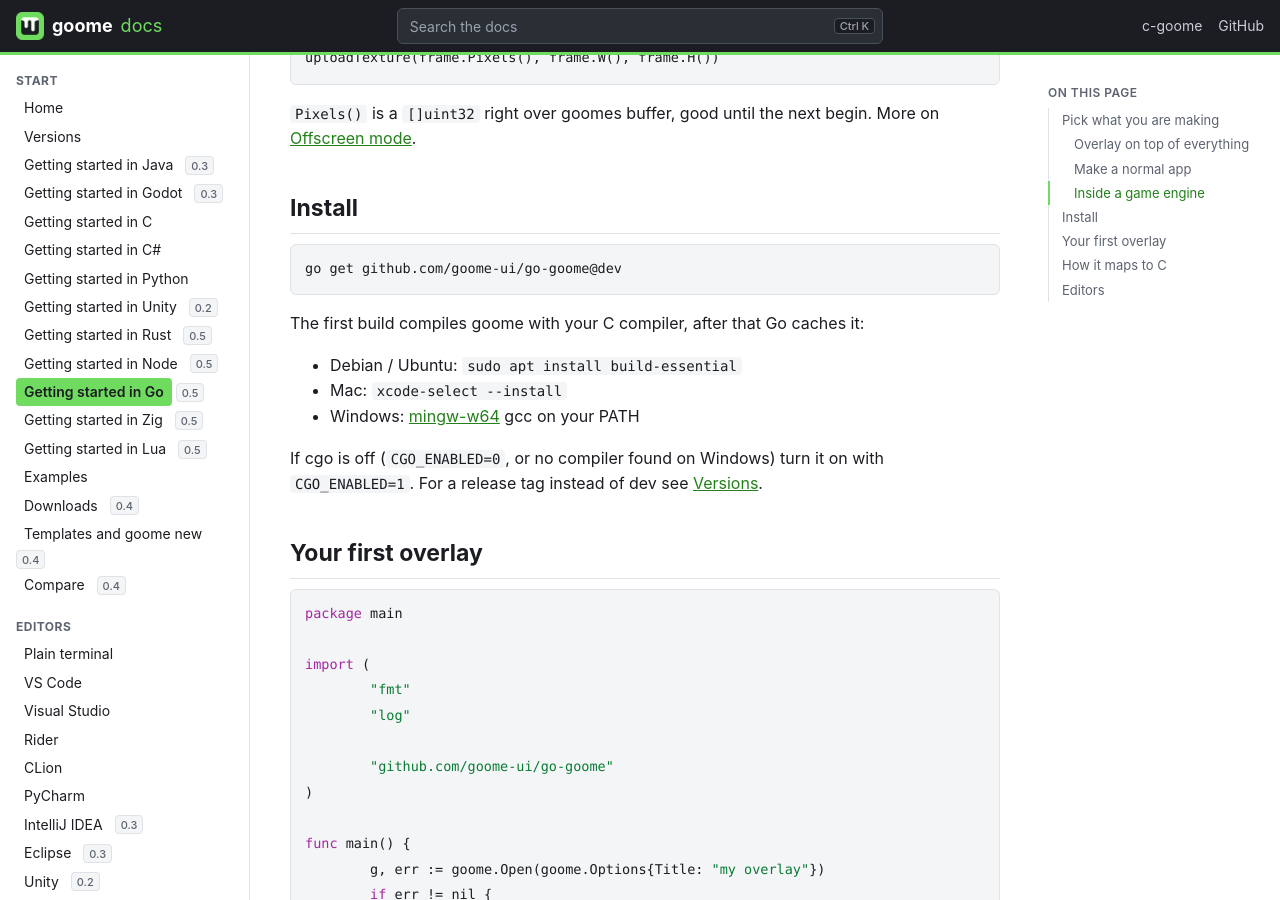
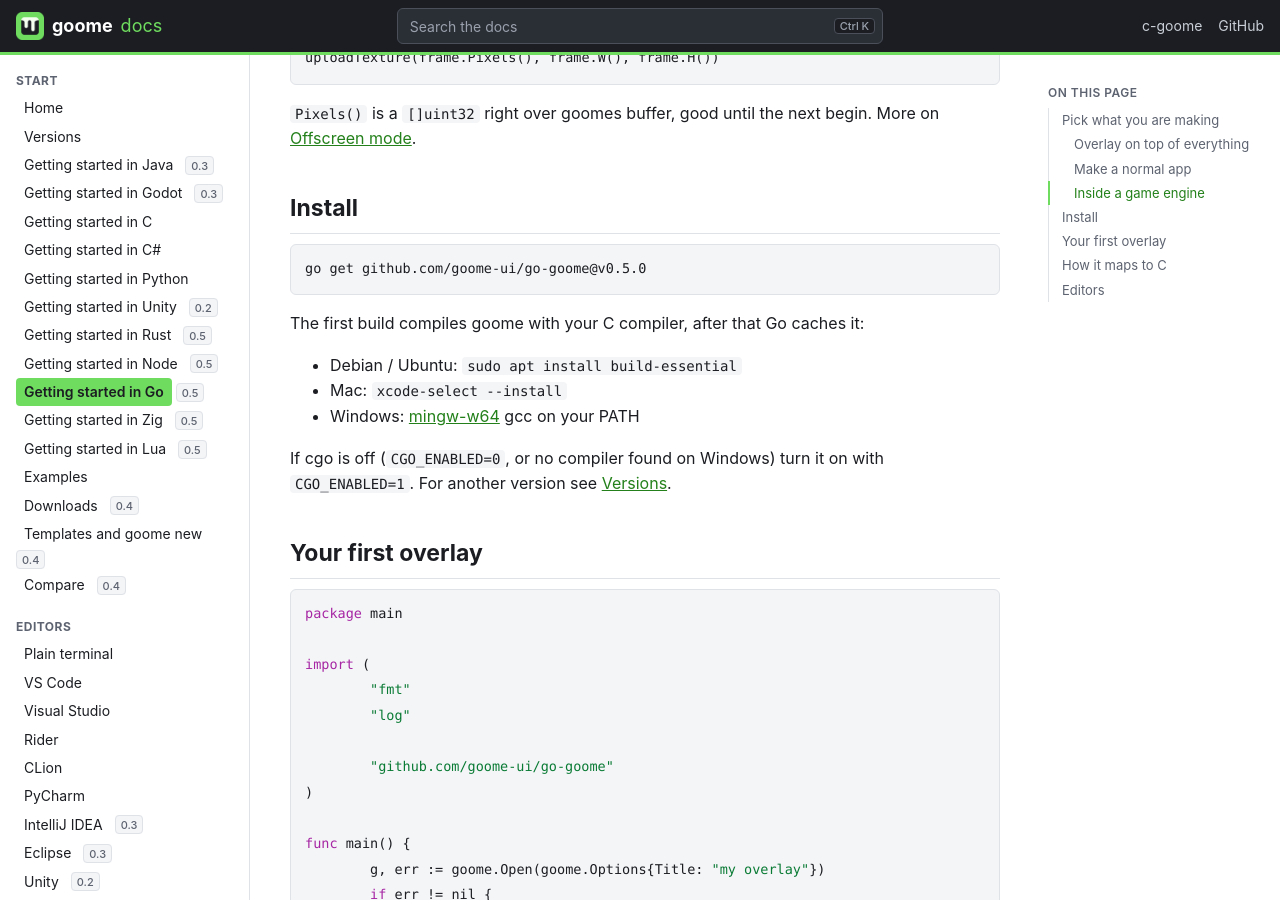
Before and after one commit to goome-ui/docs, a Jekyll site: the page built from pages/start-go.md, in a window 1280 px wide and 900 px high, scrolled down 1701 px. Built offline with Jekyll 4.4.1, drawn with Linux system fonts in a browser that asks for light colours.

Commit message:
Fix start page samples and pin 0.5.0

````diff
--- a/pages/start-go.md
+++ b/pages/start-go.md
@@ -76,7 +76,7 @@ uploadTexture(frame.Pixels(), frame.W(), frame.H())
 ## Install
 
 ```sh
-go get github.com/goome-ui/go-goome@dev
+go get github.com/goome-ui/go-goome@v0.5.0
 ```
 
 The first build compiles goome with your C compiler, after that Go caches it:
@@ -85,7 +85,7 @@ The first build compiles goome with your C compiler, after that Go caches it:
 - Mac: `xcode-select --install`
 - Windows: [mingw-w64](https://www.mingw-w64.org/) gcc on your PATH
 
-If cgo is off (`CGO_ENABLED=0`, or no compiler found on Windows) turn it on with `CGO_ENABLED=1`. For a release tag instead of dev see [Versions](versions.md).
+If cgo is off (`CGO_ENABLED=0`, or no compiler found on Windows) turn it on with `CGO_ENABLED=1`. For another version see [Versions](versions.md).
 
 ## Your first overlay
 
````
Also changed, not shown: pages/start-lua.md (+2 -2 lines), pages/start-node.md (+1 -1 lines), pages/start-rust.md (+3 -1 lines), pages/start-zig.md (+3 -3 lines).
